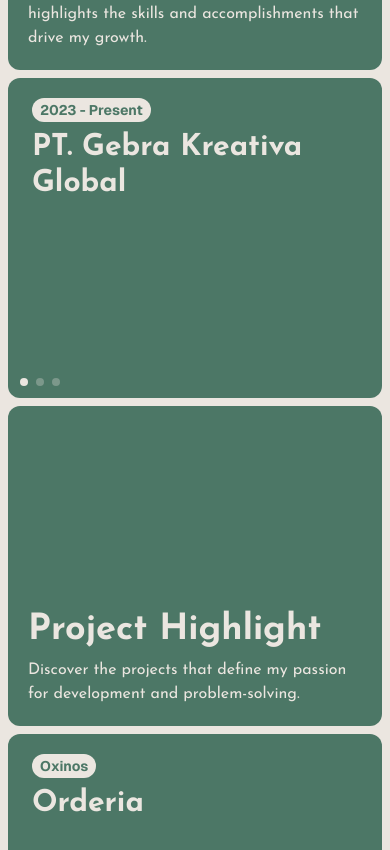
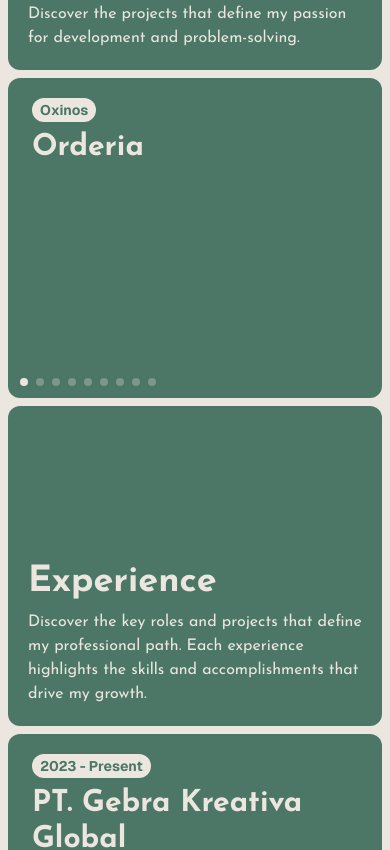
Before and after one commit to Zeddnyx/portfolio-v3, a Next.js app: page / in a window 390 px wide. Shown: the part 1242-2092 px from the top of the page. Built offline with nearby package versions, Linux system fonts and the light colour scheme.

Commit message:
refactor: order work and project on mobile

```diff
--- a/app/page.tsx
+++ b/app/page.tsx
@@ -12,7 +12,7 @@ import Skills from "@/components/module/home/skills";
 
 export default function Home() {
   return (
-    <div className="h-screen grid grid-cols-1 md:grid-cols-2 lg:grid-cols-3 gap-2 p-2 bg-background relative">
+    <div className="h-dvh grid grid-cols-1 md:grid-cols-2 lg:grid-cols-3 gap-2 p-2 bg-background relative">
       <Card end={"topLeft"} delay={1} className="order-1">
         <Me />
       </Card>
@@ -22,7 +22,7 @@ export default function Home() {
       <Card
         end={"topRight"}
         delay={1.6}
-        className="order-7 md:order-5 lg:order-4"
+        className="order-4 md:order-5 lg:order-4"
         id="project"
       >
         <Project />
@@ -30,7 +30,7 @@ export default function Home() {
       <Card
         end="centerLeft"
         delay={3.1}
-        className="order-4 md:order-4 lg:order-5"
+        className="order-7 md:order-4 lg:order-5"
       >
         <Work />
       </Card>
@@ -39,7 +39,7 @@ export default function Home() {
       <Card
         end="centerRight"
         delay={1.9}
-        className="order-7 md:order-7 lg:order-7"
+        className="order-5 md:order-7 lg:order-7"
         id="project"
       >
         <ProjectCard />
@@ -47,7 +47,7 @@ export default function Home() {
       <Card
         end="bottomLeft"
         delay={2.8}
-        className="order-5 md:order-6 lg:order-7"
+        className="order-7 md:order-6 lg:order-7"
       >
         <WorkCard />
       </Card>
--- a/components/module/home/card.tsx
+++ b/components/module/home/card.tsx
@@ -1,5 +1,4 @@
 "use client";
-import { useWindowSize } from "@/hooks";
 import { motion } from "framer-motion";
 
 const ends = {
@@ -28,17 +27,14 @@ export default function Card({
   children,
   id,
 }: CardProps) {
-  const { width } = useWindowSize();
-  const isMobile = width < 768;
-  const endValues = ends[end] || ends.topLeft;
-  const position = isMobile ? ends.top : endValues;
+  const initital = ends[end];
   return (
     <motion.div
       id={id}
       className={`${className} w-full xxs:h-80 h-full md:h-72 lg:h-full z-[5] relative rounded-xl p-5 bg-primary `}
-      initial={{ scale: 0, x: position.x, y: position.y }}
+      initial={{ scale: 0, x: initital.x, y: initital.y }}
       animate={{ scale: 1, x: 0, y: 0 }}
-      transition={{ duration: 0.8, delay: isMobile ? 1.2 : delay }}
+      transition={{ duration: 0.8, delay }}
     >
       {children}
     </motion.div>
--- a/components/module/home/image-center.tsx
+++ b/components/module/home/image-center.tsx
@@ -18,7 +18,6 @@ export default function ImageCenter({ className }: { className?: string }) {
         <Image
           src="/sunset.jpg"
           alt="jaenudin portfolio"
-          title="jaenudin portfolio"
           className="rounded-xl object-cover"
           fill
         />
--- a/components/module/home/skills.tsx
+++ b/components/module/home/skills.tsx
@@ -3,7 +3,7 @@ import { SKILLS } from "@/constant";
 export default function Skills() {
   return (
     <div className="flex flex-col gap-2 justify-center h-full">
-      <h4 className="text-center">Programming Languages & Tools</h4>
+      <h4 className="text-center">{"Languages & Tools I've Used"}</h4>
       <div className="flex flex-wrap gap-2 justify-center">
         {SKILLS.map((item, id) => {
           return (
--- a/components/module/home/work-card.tsx
+++ b/components/module/home/work-card.tsx
@@ -8,18 +8,19 @@ export default function WorkCard() {
     <Embla>
       {EXPERIENCE.map((item, id) => {
         return (
-          <div key={id} className="card-embla flex flex-col gap-2">
+          <Link
+            href={item.website || ""}
+            target="_blank"
+            rel="noreferrer"
+            key={id}
+            className="card-embla flex flex-col gap-2 group "
+          >
             <p className="tag">{item.date}</p>
-            <Link
-              href={item.website || ""}
-              target="_blank"
-              rel="noreferrer"
-              className="group flex items-center gap-2"
-            >
+            <div className="flex items-center gap-2">
               <h3>{item.company}</h3>
               <FaLink className="opacity-0 group-hover:opacity-100 c_transitions text-background" />
-            </Link>
-          </div>
+            </div>
+          </Link>
         );
       })}
     </Embla>
```
